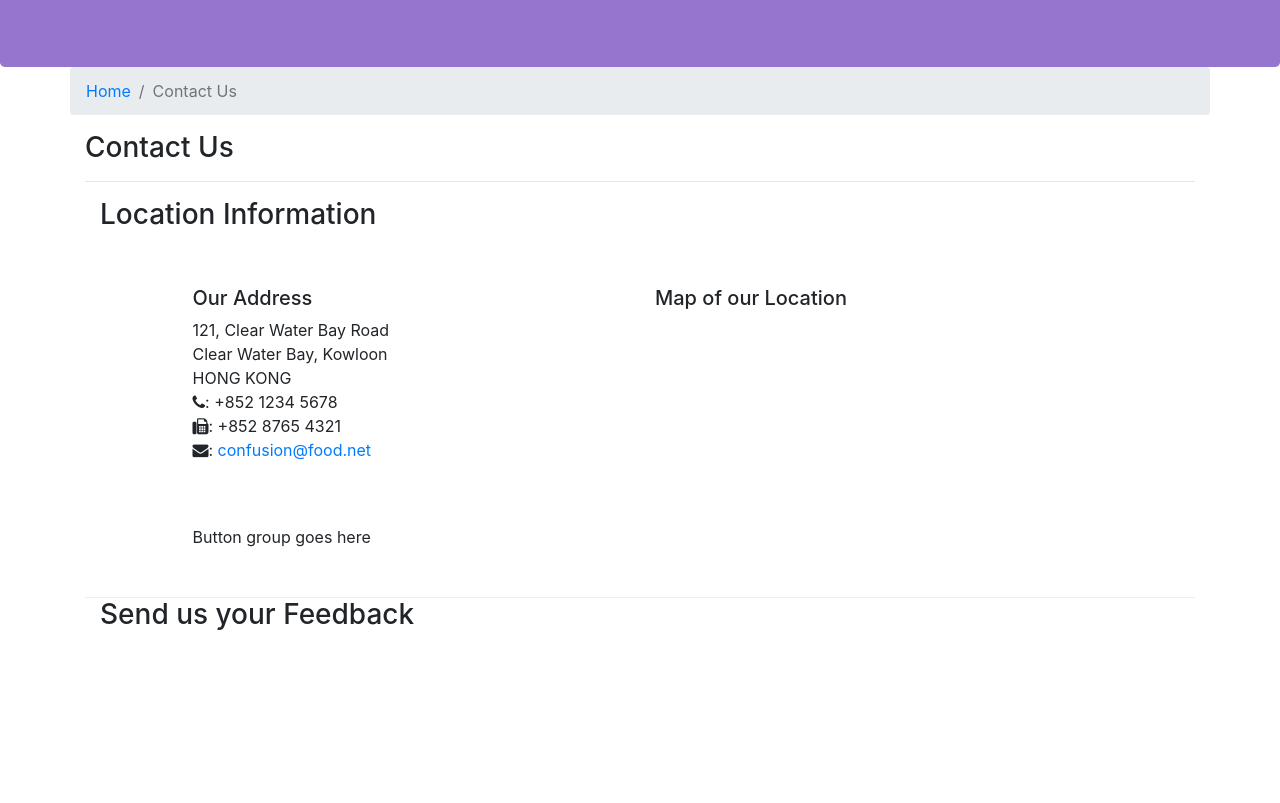
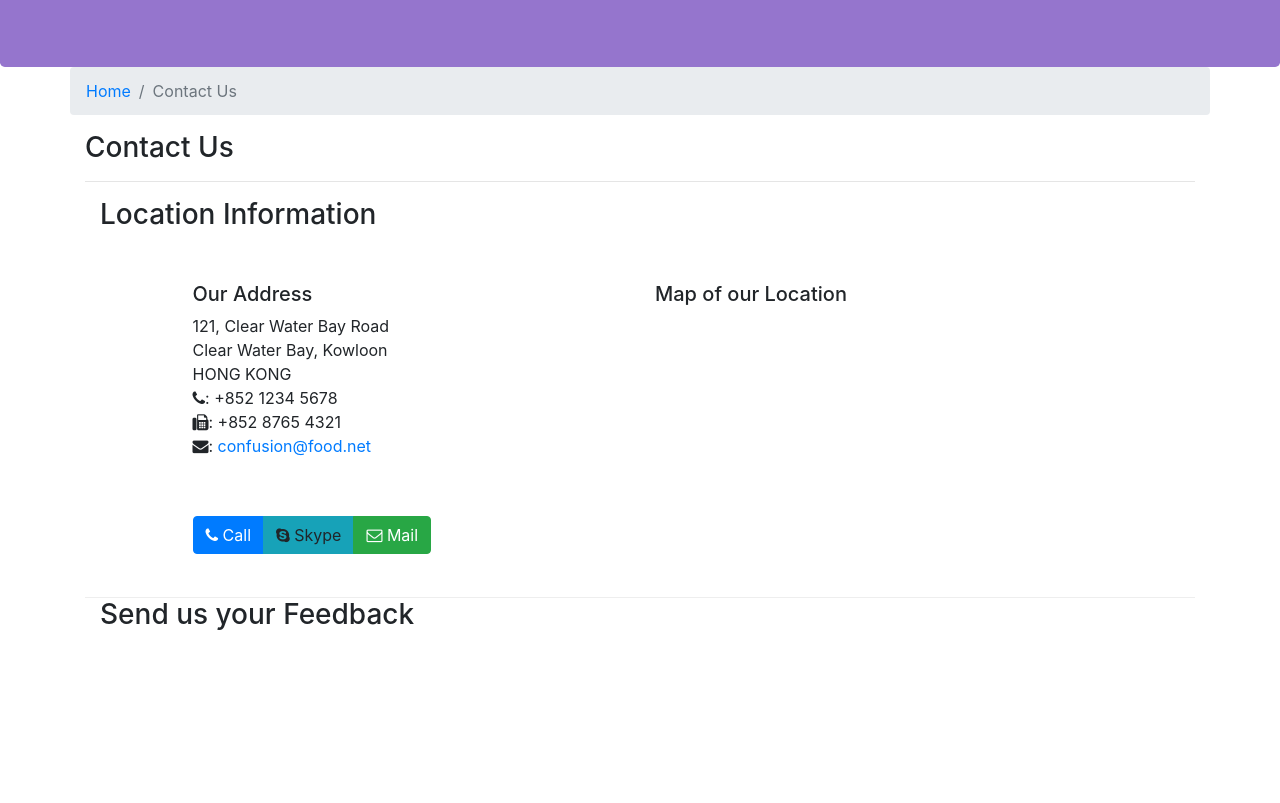
Before and after one commit to ShreyanshTripathi/node-bootstrap, a website: page contactus.html in a window 1280 px wide. Shown: the part 267-1070 px from the top of the page. Drawn offline with nearby package versions, Linux system fonts and the light colour scheme.

Commit message:
Added Buttons

```diff
--- a/contactus.html
+++ b/contactus.html
@@ -79,7 +79,11 @@
                 <h5>Map of our Location</h5>
             </div>
             <div class="col-12 col-sm-11 offset-sm-1">
-                Button group goes here
+                <div class="btn-group" role="group">
+                    <a role = "button" class="btn btn-primary" href="tel:+917007782513"><i class="fa fa-phone"></i> Call</a>
+                    <a role = "button" class="btn btn-info"><i class="fa fa-skype"></i> Skype</a>
+                    <a role = "button" class="btn btn-success" href="mailto:shreyanshtripathi03@gmail.com"><i class="fa fa-envelope-o"></i> Mail</a>
+                </div>
             </div>
         </div>
 
```
